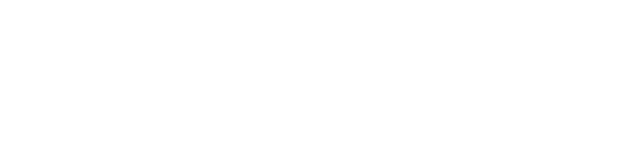
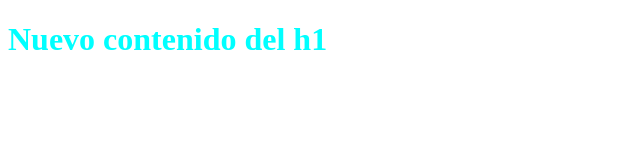
Before and after one commit to lmindiola89/git, a website: page index.html in a window 1280 px wide. Shown: the whole page, without its empty margins (0-640 px from the left). Drawn offline with Linux system fonts and the light colour scheme.

Commit message:
manipulating the html with js

```diff
--- a/app.js
+++ b/app.js
@@ -1 +1,5 @@
-console.log("hello world");
+const h1 = document.querySelector("h1");
+
+h1.innerHTML = "Nuevo contenido del h1";
+
+console.log(h1.textContent);
--- a/index.html
+++ b/index.html
@@ -3,7 +3,11 @@
   <head>
     <meta charset="UTF-8" />
     <meta name="viewport" content="width=device-width, initial-scale=1.0" />
+    <link rel="stylesheet" href="style.css" />
     <title>Document</title>
   </head>
-  <body></body>
+  <body>
+    <h1></h1>
+    <script src="app.js"></script>
+  </body>
 </html>
--- /dev/null
+++ b/style.css
@@ -0,0 +1,4 @@
+h1 {
+
+    color: aqua;
+}
```
